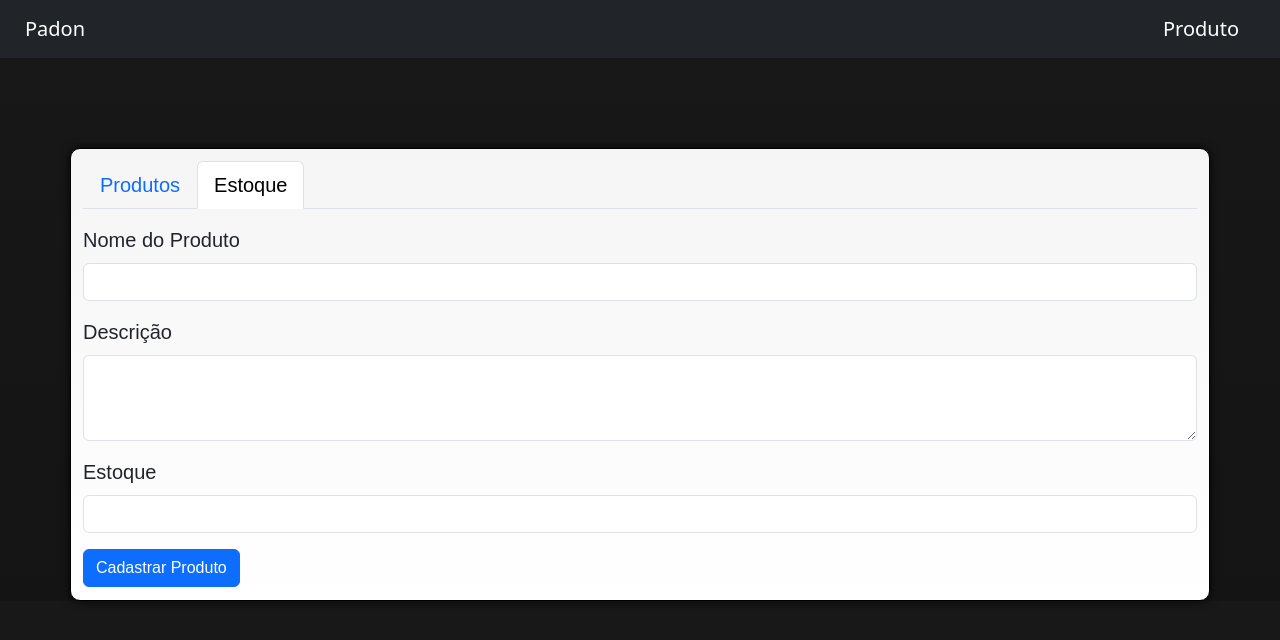
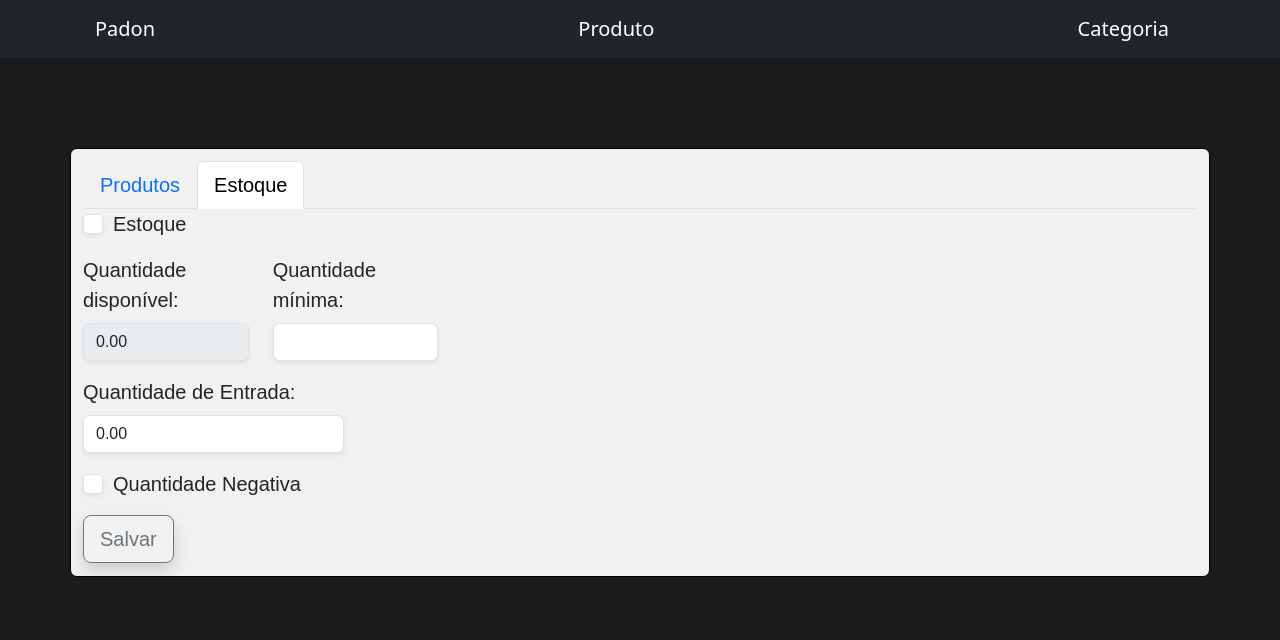
Before and after one commit to matheussy/Padon, a React (Create React App) app in the folder padonfrontend/: page /Produtos/Create in a window 1280 px wide. Both pictures are taken after a click on the tab "Estoque". Shown: the top 640 px of the page. Built offline with nearby package versions, Linux system fonts and the light colour scheme; a web font is replaced by a local one.

Commit message:
Produto ta como fi, só o bagaço

```diff
--- a/padonfrontend/public/index.html
+++ b/padonfrontend/public/index.html
@@ -26,7 +26,7 @@
     -->
     <title>React App</title>
   </head>
-  <body>
+  <body class="custom-background">
     <noscript>You need to enable JavaScript to run this app.</noscript>
     <div id="root"></div>
     <script src="https://cdn.jsdelivr.net/npm/bootstrap@5.3.0/dist/js/bootstrap.min.js"></script>
--- a/padonfrontend/src/Main.js
+++ b/padonfrontend/src/Main.js
@@ -3,7 +3,7 @@ import { Routes, Route } from 'react-router-dom';
 
 import Home from './pages/Home';
 import Pagina from './pages/Pagina';
-import { ProdutoIndex, ProdutoCreate, ProdutoDelete } from './pages/Produtos';
+import { ProdutoIndex, ProdutoCreate, ProdutoDelete, ProdutoCategoria } from './pages/Produtos';
 
 /*<Route exact path='/Teste' element={<Teste />}></Route>
 
@@ -19,6 +19,7 @@ export default function Main() {
       <Route exact path='/Produtos/Index' element={<ProdutoIndex />}></Route>
       <Route exact path='/Produtos/Create' element={<ProdutoCreate />}></Route>
       <Route exact path='/Produtos/Delete' element={<ProdutoDelete />}></Route>
+      <Route exact path='/Produtos/Categoria' element={<ProdutoCategoria />}></Route>
     </Routes>
   );
 }
--- a/padonfrontend/src/_shared/Navbar.js
+++ b/padonfrontend/src/_shared/Navbar.js
@@ -6,7 +6,7 @@ function Navbar() {
 
     <div className="App">
         <nav className="navbar navbar-dark bg-dark">
-            <div className="container-fluid">
+            <div className="container">
                 <Link to="/">
                     <Button variant="link" className="navbar-brand">
                         Padon
@@ -15,6 +15,11 @@ function Navbar() {
                 <Link to="/Produtos/Create">
                     <Button variant="link" className="navbar-brand">
                         Produto
+                    </Button>
+                </Link>
+                <Link to="/Produtos/Categoria">
+                    <Button variant="link" className="navbar-brand">
+                        Categoria
                     </Button>
                 </Link>
             </div>
--- /dev/null
+++ b/padonfrontend/src/pages/Produtos/ProdutoCategoria.js
@@ -0,0 +1,41 @@
+import React from 'react';
+import './Style.css';
+
+
+
+export default function ProdutoCategoria() {
+  return (
+    <div>
+      <div className="container Cadastro_Produtos">
+        <form>
+          <ul className="nav nav-tabs" id="myTab" role="tablist">
+            <li className="nav-item" role="presentation">
+              <button className="nav-link active" id="categoria-tab" data-bs-toggle="tab" data-bs-target="#categoria" type="button" role="tab" aria-controls="categoria" aria-selected="true">Categoria</button>
+            </li>
+          </ul>
+          <div className="tab-content">
+            <div className="tab-pane active" id="categoria" role="tabpanel" aria-labelledby="categoria-tab">
+              <div className="mb-3">
+                <div className="row">
+                  <div className="col-2">
+                    <label htmlFor="IdCategoria" className="form-label">ID da Categoria: </label>
+                    <input type="number" className="form-control shadow-sm" id="IdCategoria" name="IdCategoria" required placeholder="ID da categoria...." />
+                  </div>
+                </div>
+              </div>
+              <div className="mb-3">
+                <div className="row">
+                  <div className="col-4">
+                    <label htmlFor="nomeCategoria" className="form-label">Nome da Categoria:</label>
+                    <input type="text" className="form-control shadow-sm" id="nomeCategoria" name="nomeCategoria" required placeholder="Digite o nome da categoria..." />
+                  </div>
+                </div>
+              </div>
+              <button type="submit" className="btn btn-outline-secondary btn-lg shadow">Salvar</button>
+            </div>
+          </div>
+        </form>
+      </div>
+    </div>
+  );
+}
--- a/padonfrontend/src/pages/Produtos/ProdutoCreate.js
+++ b/padonfrontend/src/pages/Produtos/ProdutoCreate.js
@@ -1,5 +1,5 @@
 import React from 'react';
-import './style.css';
+import './Style.css';
 
 
 
@@ -22,11 +22,11 @@ export default function ProdutosCreate() {
                 <div className="row">
                   <div className="col-2">
                     <label htmlFor="IdProduto" className="form-label">ID do Produto: </label>
-                    <input type="number" className="form-control" id="IdProduto" name="IdProduto" requiredplaceholder="ID do produto...." />
+                    <input type="number" className="form-control shadow-sm" id="IdProduto" name="IdProduto" required placeholder="ID do produto...." />
                   </div>
                   <div className="col-2">
                     <label htmlFor="UnidadeVenda" className="form-label">Unidade de venda: </label>
-                    <select defaultValue="" className="form-select form-select" aria-label=".form-select-sm example">
+                    <select defaultValue="" className="form-select shadow-sm" aria-label=".form-select-sm example">
                       <option value="" />
                       <option value={1}>UN</option>
                       <option value={2}>KG</option>
@@ -34,7 +34,7 @@ export default function ProdutosCreate() {
                   </div>
                   <div className="col-6">
                     <label htmlFor="CodBarra" className="form-label">Código de Barras: </label>
-                    <input type="number" className="form-control" id="CodBarra" name="IdProduto" requiredplaceholder="ID do produto...." />
+                    <input type="number" className="form-control shadow-sm" id="CodBarra" name="IdProduto" required placeholder="Código de barras do produto..." />
                   </div>
                 </div>
               </div>
@@ -42,11 +42,11 @@ export default function ProdutosCreate() {
                 <div className="row">
                   <div className="col-4">
                     <label htmlFor="nomeProduto" className="form-label">Nome do Produto:</label>
-                    <input type="text" className="form-control" id="nomeProduto" name="nomeProduto" required placeholder="Digite o nome do produto..." />
+                    <input type="text" className="form-control shadow-sm" id="nomeProduto" name="nomeProduto" required placeholder="Digite o nome do produto..." />
                   </div>
-                  <div className="col-3">
+                  <div className="col-2">
                     <label htmlFor="Categoria" className="form-label">Categoria:</label>
-                    <select defaultValue="" className="form-select form-select" aria-label=".form-select-sm example">
+                    <select defaultValue="" className="form-select shadow-sm" aria-label=".form-select-sm example">
                       <option value="" />
                       <option value={1}>1</option>
                       <option value={2}>2</option>
@@ -58,7 +58,7 @@ export default function ProdutosCreate() {
                 <div className="row">
                   <div className="col-4">
                     <label htmlFor="nomeFabricante" className="form-label">Fabricante:</label>
-                    <input type="text" className="form-control" id="nomeFabricante" name="nomeProduto" required placeholder="Digite a marca do produto..." />
+                    <input type="text" className="form-control shadow-sm" id="nomeFabricante" name="nomeProduto" required placeholder="Digite a marca do produto..." />
                   </div>
                 </div>
               </div>
@@ -66,7 +66,7 @@ export default function ProdutosCreate() {
                 <div className="row">
                   <div className="col-6">
                     <label htmlFor="descricao" className="form-label">Descrição:</label>
-                    <textarea className="form-control" id="descricao" name="descricao" rows={3} required placeholder="Descrição do Produto...." defaultValue={""} />
+                    <textarea className="form-control shadow-sm" id="descricao" name="descricao" rows={3} required placeholder="Descrição do Produto...." defaultValue={""} />
                   </div>
                 </div>
               </div>
@@ -74,47 +74,70 @@ export default function ProdutosCreate() {
                 <div className="col-2">
                   <div className="mb-3">
                     <label htmlFor="precoUN" className="form-label">Preço por unidade:</label>
-                    <input type="text" className="form-control col-sm-6" id="precoUN" name="precoUN" required defaultValue="0,00" />
+                    <input type="number" className="form-control col-sm-6 shadow-sm" id="precoUN" name="precoUN" required defaultValue="0.00" />
                   </div>
                 </div>
                 <div className="col-2">
                   <div className="mb-3">
                     <label htmlFor="precoKG" className="form-label">Preço por quilo:</label>
-                    <input type="text" className="form-control col-sm-6" id="precoKG" name="precoKG" required defaultValue="0,00" />
+                    <input type="number" className="form-control col-sm-6 shadow-sm" id="precoKG" name="precoKG" required defaultValue="0.00" />
                   </div>
                 </div>
               </div>
               <div className="mb-3">
                 <div className="form-check">
-                  <input className="form-check-input" type="checkbox" defaultValue id="flexCheckDefaultEstoque" />
-                  <label className="form-check-label" htmlFor="flexCheckDefault">
+                  <input className="form-check-input shadow-sm" type="checkbox" defaultValue id="flexCheckDefaultEstoque" />
+                  <label className="form-check-label" htmlFor="flexCheckDefaultEstoque">
                     Estoque
                   </label>
                 </div>
                 <div className="form-check">
-                  <input className="form-check-input" type="checkbox" defaultValue id="flexCheckDefaultInativo" />
-                  <label className="form-check-label" htmlFor="flexCheckDefault">
+                  <input className="form-check-input shadow-sm" type="checkbox" defaultValue id="flexCheckDefaultInativo" />
+                  <label className="form-check-label" htmlFor="flexCheckDefaultInativo">
                     Inativo
                   </label>
                 </div>
               </div>
-              <button type="submit" className="btn btn-primary">Cadastrar Produto</button>
+              <button type="submit" className="btn btn-outline-secondary btn-lg shadow">Cadastrar Produto</button>
             </div>
             <div className="tab-pane" id="estoque" role="tabpanel" aria-labelledby="estoque-tab">
               <div className="mb-3">
-                <p />
-                <label htmlFor="nomeProduto" className="form-label">Nome do Produto</label>
-                <input type="text" className="form-control" id="nomeProduto" name="nomeProduto" required />
+                  <div className="form-check">
+                    <input className="form-check-input shadow-sm" type="checkbox" defaultValue id="flexCheckDefaultEstoque" />
+                    <label className="form-check-label" htmlFor="flexCheckDefaultEstoque">
+                      Estoque
+                    </label>
+                  </div>
+                </div>
+              <div className="mb-3">
+                  <div className="row">
+                    <div className="col-2">
+                      <label htmlFor="QntDisp" className="form-label">Quantidade disponível: </label>
+                      <input type="number" className="form-control shadow-sm" id="QntDisp" name="QntDisp" defaultValue="0.00" disabled/>
+                    </div>
+                    <div className="col-2">
+                      <label htmlFor="QntMin" className="form-label">Quantidade mínima: </label>
+                      <input type="number" className="form-control shadow-sm" id="QntMin" name="QntMin" defaultValue=""/>
+                    </div>
+                </div>
               </div>
               <div className="mb-3">
-                <label htmlFor="descricao" className="form-label">Descrição</label>
-                <textarea className="form-control" id="descricao" name="descricao" rows={3} required defaultValue={""} />
+                  <div className="row">
+                    <div className="col-3">
+                      <label htmlFor="QntEntrada" className="form-label">Quantidade de Entrada: </label>
+                      <input type="number" className="form-control shadow-sm" id="QntEntrada" name="QntEntrada" defaultValue= "0.00" placeholder='Digite a quantidade que deseja dar entrada no estoque...'/>
+                    </div>
+                  </div>
               </div>
               <div className="mb-3">
-                <label htmlFor="estoque" className="form-label">Estoque</label>
-                <input type="number" className="form-control" id="estoque" name="estoque" required />
-              </div>
-              <button type="submit" className="btn btn-primary">Cadastrar Produto</button>
+                <div className="form-check">
+                    <input className="form-check-input shadow-sm" type="checkbox" defaultValue id="flexCheckDefaultQntNeg" paddi />
+                    <label className="form-check-label" htmlFor="flexCheckDefaultQntNeg">
+                      Quantidade Negativa
+                    </label>
+                  </div>
+                </div>
+                <button type="submit" className="btn btn-outline-secondary btn-lg shadow">Salvar</button>
             </div>
           </div>
         </form>
--- a/padonfrontend/src/pages/Produtos/Style.css
+++ b/padonfrontend/src/pages/Produtos/Style.css
@@ -4,11 +4,11 @@
     padding: 0;
 }
 
-body {
-    box-sizing: border-box;
-    background: rgb(20, 20, 20);
-    background: linear-gradient(0deg, rgba(20, 20, 20, 1) 0%, rgba(24, 24, 24, 1) 100%);
+.custom-background{
+    background-color: #1b1b1b;
 }
+
+
 
 .Cadastro_Produtos {
     margin-top: 7%;
@@ -16,10 +16,8 @@ body {
     flex-direction: column;
     align-items: left;
     border: 1px solid #000;
-    border-radius: 10px;
-    background: rgb(255,255,255);
-    background: linear-gradient(0deg, rgba(255,255,255,1) 0%, rgba(245,245,245,1) 100%);
-    box-shadow: 0px 0px 10px rgba(0, 0, 0, 0.8);
+    border-radius: 7px;
+    background-color: rgb(241, 241, 241);
     padding: 1% 1% 1% 2%;
     text-align: left;
     font-family: 'Sofia Sans Condensed', sans-serif;
@@ -27,6 +25,11 @@ body {
     font-size: 20px;
 }
 
+.btn-personalizado {
+    background-color: #ff9900; /* Substitua #ff9900 pela cor desejada em formato hexadecimal, RGB, ou nome da cor */
+    color: white; /* Define a cor do texto como branco para garantir visibilidade */
+}
+
 .Preco{
     display: flex;
     flex-direction: row;
--- a/padonfrontend/src/pages/Produtos/index.js
+++ b/padonfrontend/src/pages/Produtos/index.js
@@ -1,3 +1,4 @@
 export { default as ProdutoCreate } from './ProdutoCreate';
 export { default as ProdutoIndex } from './ProdutoIndex';
 export { default as ProdutoDelete } from './ProdutoDelete';
+export { default as ProdutoCategoria } from './ProdutoCategoria';
```
Also changed, not shown: padonfrontend/src/pages/Login.js (added, +10 -0 lines).
